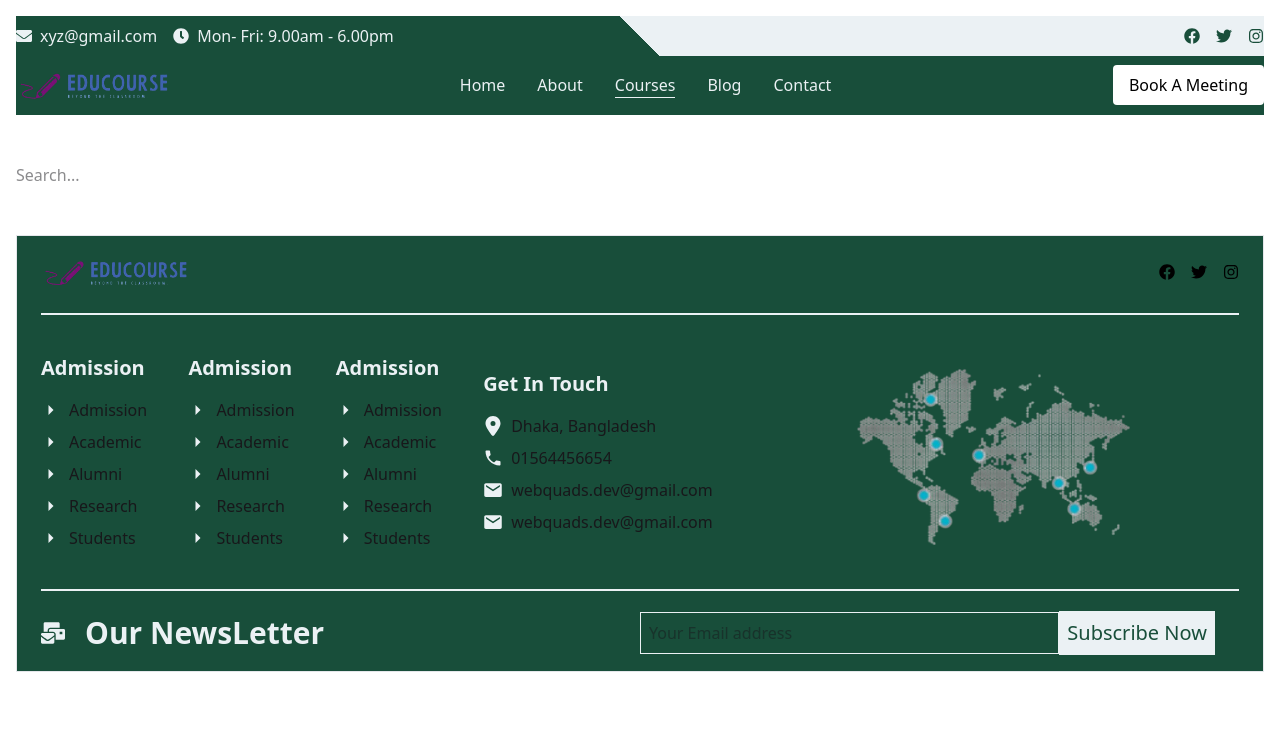
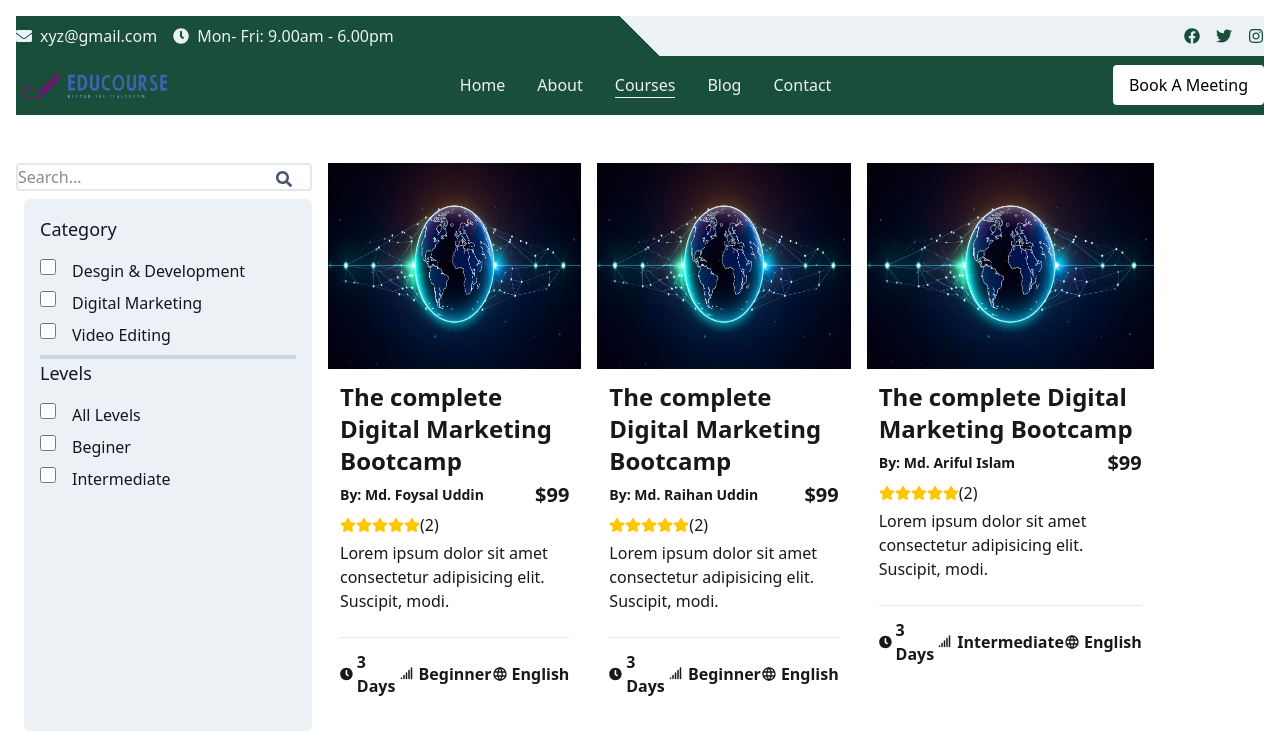
Before and after one commit to eduCourseOrg/eduCourse-client, a React (Vite) app: page /courses in a window 1280 px wide. Shown: the top 742 px of the page. Built offline with nearby package versions, Linux system fonts and the light colour scheme.

Commit message:
left-side category & level type filter section added

```diff
--- a/src/Components/CourseCart.jsx
+++ b/src/Components/AllCourse/CourseCart.jsx
@@ -1,13 +1,16 @@
 import { FaClock, FaStar } from "react-icons/fa";
 import { PiCellSignalFullBold } from "react-icons/pi";
 import { TbWorld } from "react-icons/tb";
+import courseBanner7 from '/images/course-banner/course-banner-7.jpg';
 
- <div className="w-full h-[86%] flex gap-4">
+const CourseCart = () => {
+    return (
+        <div className="w-full h-[86%] flex gap-4">
                 {/* Card One start form here */}
                 <div className="w-full h-full bg-white">
                     {/* Card Image Section */}
                     <div className="w-full h-[45%] mb-3">
-                        <img src={courseBanner1} alt="" className="w-full h-full" />
+                        <img src={courseBanner7} alt="" className="w-full h-full" />
                     </div>
                     {/* Card Content Section */}
                     <div className="w-full h-[55%] px-3 flex flex-col gap-1">
@@ -39,13 +42,13 @@ import { TbWorld } from "react-icons/tb";
                 <div className="w-full h-full bg-white">
                     {/* Card Image Section */}
                     <div className="w-full h-[45%] mb-3">
-                        <img src={courseBanner1} alt="" className="w-full h-full" />
+                        <img src={courseBanner7} alt="" className="w-full h-full" />
                     </div>
                     {/* Card Content Section */}
                     <div className="w-full h-[55%] px-3 flex flex-col gap-1">
                         <h1 className="text-2xl font-bold">The complete Digital Marketing Bootcamp</h1>
                         <div className="flex items-center justify-between">
-                            <span className="text-sm font-semibold">By: Md. Foysal Uddin</span>
+                            <span className="text-sm font-semibold">By: Md. Raihan Uddin</span>
                             <h2 className="text-xl font-bold">$99</h2>
                         </div>
                         <div>
@@ -71,13 +74,13 @@ import { TbWorld } from "react-icons/tb";
                 <div className="w-full h-full bg-white">
                     {/* Card Image Section */}
                     <div className="w-full h-[45%] mb-3">
-                        <img src={courseBanner1} alt="" className="w-full h-full" />
+                        <img src={courseBanner7} alt="" className="w-full h-full" />
                     </div>
                     {/* Card Content Section */}
                     <div className="w-full h-[55%] px-3 flex flex-col gap-1">
                         <h1 className="text-2xl font-bold">The complete Digital Marketing Bootcamp</h1>
                         <div className="flex items-center justify-between">
-                            <span className="text-sm font-semibold">By: Md. Foysal Uddin</span>
+                            <span className="text-sm font-semibold">By: Md. Ariful Islam</span>
                             <h2 className="text-xl font-bold">$99</h2>
                         </div>
                         <div>
@@ -94,9 +97,13 @@ import { TbWorld } from "react-icons/tb";
                         <hr className="bg-primary h-[2px] mt-5"/>
                         <div className="mt-2 flex items-center justify-between font-semibold">
                             <span className="flex items-center gap-1"><FaClock></FaClock> 3 Days</span>
-                            <span className="flex items-center gap-1"><PiCellSignalFullBold></PiCellSignalFullBold> Beginner</span>
+                            <span className="flex items-center gap-1"><PiCellSignalFullBold></PiCellSignalFullBold> Intermediate</span>
                             <span className="flex items-center gap-1"><TbWorld></TbWorld> English</span>
                         </div>
                 </div>
                 </div>
             </div>
+    );
+};
+
+export default CourseCart;
--- a/src/Pages/AllCourse/AllCourse.jsx
+++ /dev/null
@@ -1,49 +0,0 @@
-import { useState } from 'react';
-const AllCourse = () => {
-
-  const [searchQuery, setSearchQuery] = useState("");
-
-  const handleInputChange = (e) => {
-        setSearchQuery(e.target.value);}
-
-const handleSearch=()=>{
-    console.log("Searching for:", searchQuery);
-    // Implement search logic here
-
-}
-
-    return (
-      // This is for left side section
-
-     <div>
-     <section className="grid grid-cols-4 gap-4">
-        <div>
-              <div className="search-bar">
-     <input
-       type="text"
-       value={searchQuery}
-       onChange={handleInputChange}
-       placeholder="Search..."
-       className="search-input"
-     />
-     <button className="search-btn" onClick={()=>handleSearch}>
-       <i className="fas fa-search"></i> {/* Search Icon */}
-     </button>
-   </div>
-
-       </div>
-
-     </section>
-
-   {/* This is for Right side section
-    */}
-   <section></section>
-
-
-     </div>
-
-
-    );
-};
-
-export default AllCourse;
--- /dev/null
+++ b/src/Pages/AllCoursePage/AllCourse.jsx
@@ -0,0 +1,146 @@
+import { useState } from 'react';
+import { FaSearch } from "react-icons/fa";
+import CourseCart from '../../Components/AllCourse/CourseCart';
+const AllCourse = () => {
+
+  const [searchQuery, setSearchQuery] = useState("");
+
+  const handleInputChange = (e) => {
+        setSearchQuery(e.target.value);}
+
+const handleSearch=()=>{
+    console.log("Searching for:", searchQuery);
+    // Implement search logic here
+
+}
+
+    return (
+      // This is for left side section
+
+     <div className="grid grid-cols-1 md:grid-cols-4">
+     <section className="grid-cols-1 lg:mr-4 md:mr-2">
+       {/* section for search input */}
+      <div className="search-bar relative w-full justify-between items-center flex mb-2">
+     <input
+       type="text"
+       value={searchQuery}
+       onChange={handleInputChange}
+       placeholder="Search..."
+       className=" rounded-sm w-full border-slate-200 border-[2px] search-input "
+     />
+     <  FaSearch className='absolute right-5 top-2 font-light text-slate-600'/> {/* Search Icon */}
+     <button className="search-btn" onClick={()=>handleSearch}>
+
+     </button>
+   </div>
+
+   {/* Section for category filter */}
+
+
+<div className='ml-2 bg-secondary rounded-md p-4 h-full'>
+<fieldset >
+  <legend className="text-lg font-medium text-gray-900 mt-2">Category</legend>
+
+
+
+  <div className="mt-4 space-y-2">
+    <label htmlFor="Option1" className="flex cursor-pointer items-start gap-4">
+      <div className="flex items-center">
+        {/* Category 01 */}
+        <input type="checkbox" className="size-4 rounded-sm border-gray-300" id="Option1" />
+      </div>
+
+      <div>
+        <strong className="font-medium text-gray-900"> Desgin & Development </strong>
+      </div>
+    </label>
+
+    <label htmlFor="Option2" className="flex cursor-pointer items-start gap-4">
+      <div className="flex items-center">
+       {/* Category 02 */}
+        <input type="checkbox" className="size-4 rounded-sm border-gray-300" id="Option2" />
+      </div>
+
+      <div>
+        <strong className="font-medium text-gray-900"> Digital Marketing </strong>
+      </div>
+    </label>
+
+    <label htmlFor="Option3" className="flex cursor-pointer items-start gap-4">
+      <div className="flex items-center">
+        {/* Category 03 */}
+        <input type="checkbox" className="size-4 rounded-sm border-gray-300" id="Option3" />
+      </div>
+
+      <div>
+        <strong className="font-medium text-gray-900"> Video Editing </strong>
+      </div>
+    </label>
+  </div>
+</fieldset>
+<hr className='border-slate-300 border-2 mt-2 w-full'/>
+
+<fieldset >
+  <legend className="text-lg font-medium text-gray-900 mt-2">Levels</legend>
+
+
+
+  <div className="mt-4 space-y-2">
+    <label htmlFor="Option1" className="flex cursor-pointer items-start gap-4">
+      <div className="flex items-center">
+        {/* Category 01 */}
+        <input type="checkbox" className="size-4 rounded-sm border-gray-300" id="Option1" />
+      </div>
+
+      <div>
+        <strong className="font-medium text-gray-900"> All Levels </strong>
+      </div>
+    </label>
+
+    <label htmlFor="Option2" className="flex cursor-pointer items-start gap-4">
+      <div className="flex items-center">
+       {/* Category 02 */}
+        <input type="checkbox" className="size-4 rounded-sm border-gray-300" id="Option2" />
+      </div>
+
+      <div>
+        <strong className="font-medium text-gray-900"> Beginer </strong>
+      </div>
+    </label>
+
+    <label htmlFor="Option3" className="flex cursor-pointer items-start gap-4">
+      <div className="flex items-center">
+        {/* Category 03 */}
+        <input type="checkbox" className="size-4 rounded-sm border-gray-300" id="Option3" />
+      </div>
+
+      <div>
+        <strong className="font-medium text-gray-900"> Intermediate </strong>
+      </div>
+    </label>
+  </div>
+</fieldset>
+
+</div>
+
+{/* line break */}
+
+
+
+
+
+     </section >
+
+   {/* This is for Right side section */}
+   <section  className="grid-cols-1 md:grid-cols-2 lg:gird-cols-3 gap-2" >
+    <CourseCart></CourseCart>
+   </section>
+
+
+     </div>
+
+
+    );
+};
+
+export default AllCourse;
--- a/src/Routes/Router/Router.jsx
+++ b/src/Routes/Router/Router.jsx
@@ -5,7 +5,7 @@ import Main from "../../Layout/Main/Main";
 import Home from "../../Pages/Home/Home";
 import Error from "../../Pages/Error/Error";
 import CourseDetails from "../../Pages/CourseDetails/CourseDetails";
-import AllCourse from "../../Pages/AllCourse/AllCourse";
+import AllCourse from "../../Pages/AllCoursePage/AllCourse";
 
 export const router = createBrowserRouter([
   {
```
